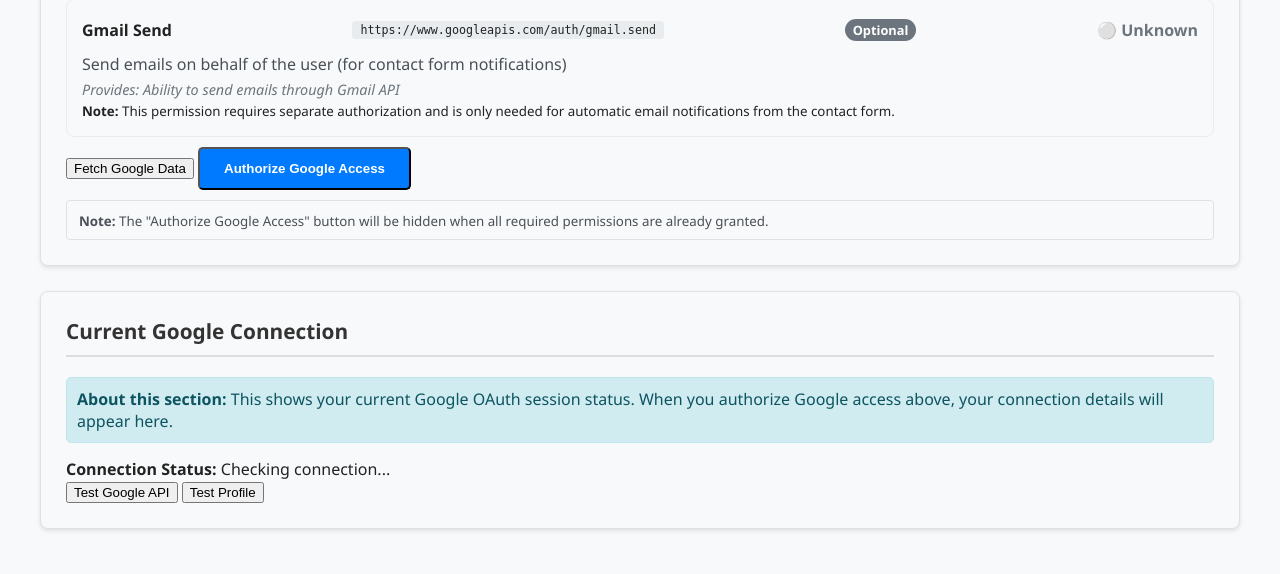
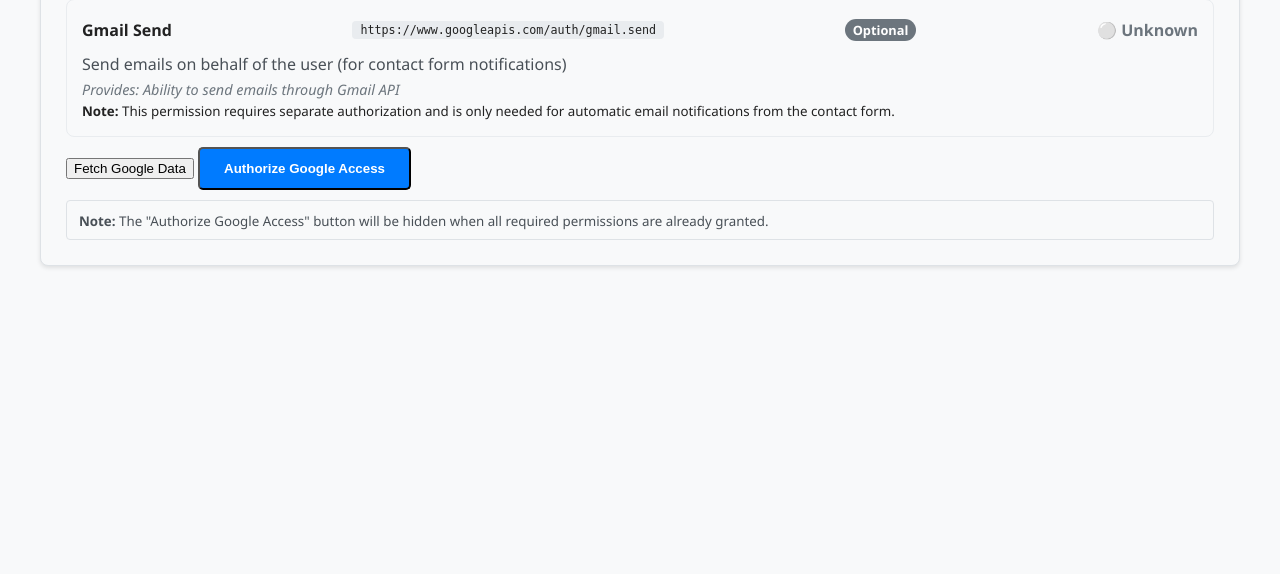
Before and after one commit to blackburnd/portfoliosite, a FastAPI app: page /admin/google/oauth in a window 1280 px wide. Shown: the part 1527-2101 px from the top of the page. After the commit the page ends 1795 px from the top, so only its background shows below. Run offline with FastAPI, Linux system fonts and the light colour scheme; data that the repository does not hold is empty; parts of the project's set-up code (start-up, migrations or seed data) failed here and were passed over; some libraries are stand-ins or nearby versions.

Commit message:
Remove redundant 'Current Google Connection' section from OAuth admin
- Remove entire 'Current Google Connection' section from OAuth admin template
- Remove associated HTML elements: connection status, details, and test buttons
- Clean up JavaScript: remove references to connection elements and unused methods
- Remove testGoogleConnection() and testGoogleAPI() methods
- Update required elements list to exclude removed connection elements
- Streamline admin interface by removing redundant connection information

```diff
--- a/assets/js/google-oauth-admin.js
+++ b/assets/js/google-oauth-admin.js
@@ -15,8 +15,6 @@ class GoogleOAuthAdmin {
         const requiredElements = [
             'google-status-display',
             'google-status-text',
-            'google-connection-status',
-            'google-connection-text',
             'result-messages'
         ];
 
@@ -59,17 +57,11 @@ class GoogleOAuthAdmin {
         }
 
         // Google Action Buttons
-        const testBtn = document.getElementById('test-google-connection');
-        if (testBtn) testBtn.addEventListener('click', () => this.testGoogleConnection());
-
         const clearBtn = document.getElementById('clear-google-config');
         if (clearBtn) clearBtn.addEventListener('click', () => this.clearGoogleConfig());
 
         const authorizeBtn = document.getElementById('initiate-google-oauth');
         if (authorizeBtn) authorizeBtn.addEventListener('click', () => this.initiateGoogleAuth());
-
-        const testApiBtn = document.getElementById('test-google-api');
-        if (testApiBtn) testApiBtn.addEventListener('click', () => this.testGoogleAPI());
 
         const testProfileBtn = document.getElementById('test-profile-access');
         if (testProfileBtn) testProfileBtn.addEventListener('click', () => this.testProfileAccess());
@@ -93,9 +85,6 @@ class GoogleOAuthAdmin {
     updateGoogleStatus(data) {
         const statusDisplay = document.getElementById('google-status-display');
         const statusText = document.getElementById('google-status-text');
-        const connectionStatus = document.getElementById('google-connection-status');
-        const connectionText = document.getElementById('google-connection-text');
-        const connectionDetails = document.getElementById('google-connection-details');
 
         if (data.configured) {
             statusDisplay.className = 'status-configured';
@@ -110,23 +99,11 @@ class GoogleOAuthAdmin {
             statusText.textContent = 'Google OAuth not configured';
         }
 
-        // Update connection status
+        // Check scopes if connected
         if (data.connected && data.account_email) {
-            connectionStatus.className = 'status-configured';
-            connectionText.textContent = 'Connected to Google';
-            connectionDetails.style.display = 'block';
-
-            document.getElementById('google-account-email').textContent = data.account_email;
-            document.getElementById('google-last-sync').textContent = data.last_sync || 'Current session';
-            document.getElementById('google-token-expiry').textContent = data.token_expiry || 'Unknown';
-
             // Automatically check scopes when connected
             this.checkGrantedScopes();
         } else {
-            connectionStatus.className = 'status-not-configured';
-            connectionText.textContent = 'Not connected to Google';
-            connectionDetails.style.display = 'none';
-
             // Reset permission status indicators and show authorize button
             this.resetPermissionStatus();
             this.updateAuthorizationButtonVisibility(false);
@@ -290,26 +267,6 @@ class GoogleOAuthAdmin {
         }
     }
 
-    async testGoogleConnection() {
-        const resultsDiv = document.getElementById('google-test-results');
-        resultsDiv.style.display = 'block';
-        resultsDiv.innerHTML = '<div class="test-results">Testing Google connection...</div>';
-
-        try {
-            const response = await fetch('/admin/google/oauth/test');
-            const result = await response.json();
-
-            if (response.ok) {
-                resultsDiv.innerHTML = `<div class="test-success">✅ Google connection test passed: ${result.message}</div>`;
-            } else {
-                resultsDiv.innerHTML = `<div class="test-error">❌ Google connection test failed: ${result.detail}</div>`;
-            }
-        } catch (error) {
-            console.error('Error testing Google connection:', error);
-            resultsDiv.innerHTML = '<div class="test-error">❌ Google connection test failed: Network error</div>';
-        }
-    }
-
     async clearGoogleConfig() {
         if (!confirm('Are you sure you want to clear the Google OAuth configuration?')) {
             return;
@@ -424,33 +381,12 @@ class GoogleOAuthAdmin {
         }
     }
 
-    async testGoogleAPI() {
-        const resultsDiv = document.getElementById('google-test-results');
-        resultsDiv.style.display = 'block';
-        resultsDiv.innerHTML = '<div class="test-results">Testing Google API access...</div>';
-
-        try {
-            const response = await fetch('/admin/google/oauth/profile');
-            const result = await response.json();
-
-            if (response.ok) {
-                resultsDiv.innerHTML = `<div class="test-success">✅ Google Profile API test passed: ${result.name} (${result.email})</div>`;
-            } else {
-                resultsDiv.innerHTML = `<div class="test-error">❌ Google Profile API test failed: ${result.detail}</div>`;
-            }
-        } catch (error) {
-            console.error('Error testing Google API:', error);
-            resultsDiv.innerHTML = '<div class="test-error">❌ Google Profile API test failed: Network error</div>';
-        }
-    }
-
     async testProfileAccess() {
         const resultsDiv = document.getElementById('google-test-results');
         if (!resultsDiv) {
             console.error('google-test-results element not found');
             return;
         }
-
         resultsDiv.style.display = 'block';
         resultsDiv.innerHTML = '<div class="test-results">Testing Google Profile Access...</div>';
 
--- a/templates/google_oauth_admin.html
+++ b/templates/google_oauth_admin.html
@@ -154,39 +154,6 @@
 
         <div class="test-results" id="google-test-results" style="display: none;"></div>
     </div>
-
-    <!-- Google OAuth Connection Status -->
-    <div class="config-section">
-        <h3>Current Google Connection</h3>
-        <div class="connection-status-info">
-            <p><strong>About this section:</strong> This shows your current Google OAuth session status. When you authorize Google access above, your connection details will appear here.</p>
-        </div>
-        <div id="google-connection-status" class="status-not-configured">
-            <strong>Connection Status:</strong> <span id="google-connection-text">Checking connection...</span>
-        </div>
-
-        <div id="google-connection-details" style="display: none;">
-            <div class="connection-detail">
-                <strong>Connected Account:</strong>
-                <span id="google-account-email" class="connection-value">-</span>
-            </div>
-            <div class="connection-detail">
-                <strong>Last Authentication:</strong>
-                <span id="google-last-sync" class="connection-value">-</span>
-                <small class="connection-note">When you last signed in with Google for this session</small>
-            </div>
-            <div class="connection-detail">
-                <strong>Session Token Expires:</strong>
-                <span id="google-token-expiry" class="connection-value">-</span>
-                <small class="connection-note">When your current access token expires</small>
-            </div>
-        </div>
-
-        <div class="config-actions">
-            <button type="button" class="btn-test" id="test-google-api">Test Google API</button>
-            <button type="button" class="btn-test" id="test-google-profile">Test Profile</button>
-        </div>
-    </div>
 </div>
 
 <!-- Result Messages -->
```
